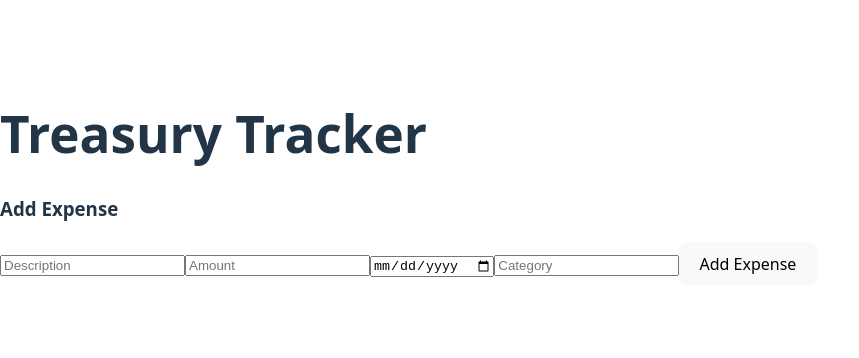
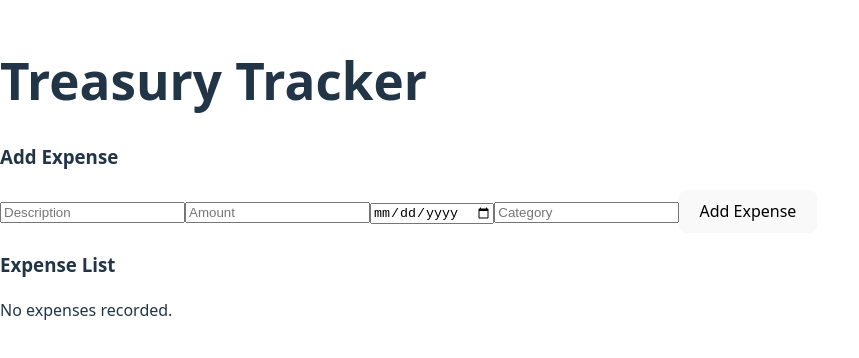
Before and after one commit to MarcosRamaR/treasurytracker, a React (Vite) app in the folder frontend/: page / in a window 1280 px wide. Shown: the part 222-580 px from the top of the page, without its empty margins (0-859 px from the left). Built offline with nearby package versions, Linux system fonts and the light colour scheme.

Commit message:
added list to TreasuryApp

```diff
--- a/frontend/src/TreasuryApp.jsx
+++ b/frontend/src/TreasuryApp.jsx
@@ -1,5 +1,6 @@
 import { useState } from "react"
 import { ExpenseForm } from "./components/ExpenseForm.jsx"
+import { ExpenseList } from "./components/ExpenseList.jsx"
 
 export const TreasuryApp = () => {
   const [expenses, setExpenses] = useState([])
@@ -14,6 +15,7 @@ export const TreasuryApp = () => {
       <div>
           <h1>Treasury Tracker</h1>
           <ExpenseForm onSubmit={handleAddExpense}/>
+          <ExpenseList expenses={expenses}/>
       </div>
     </>
 
```
